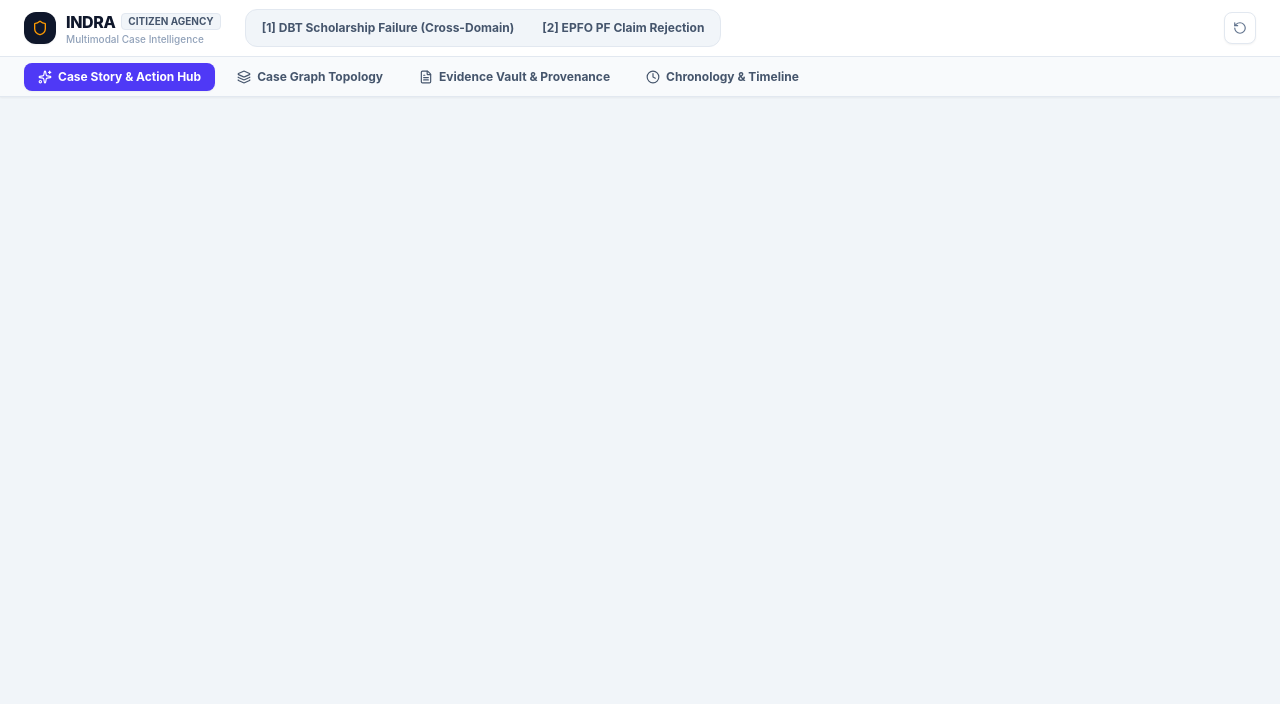
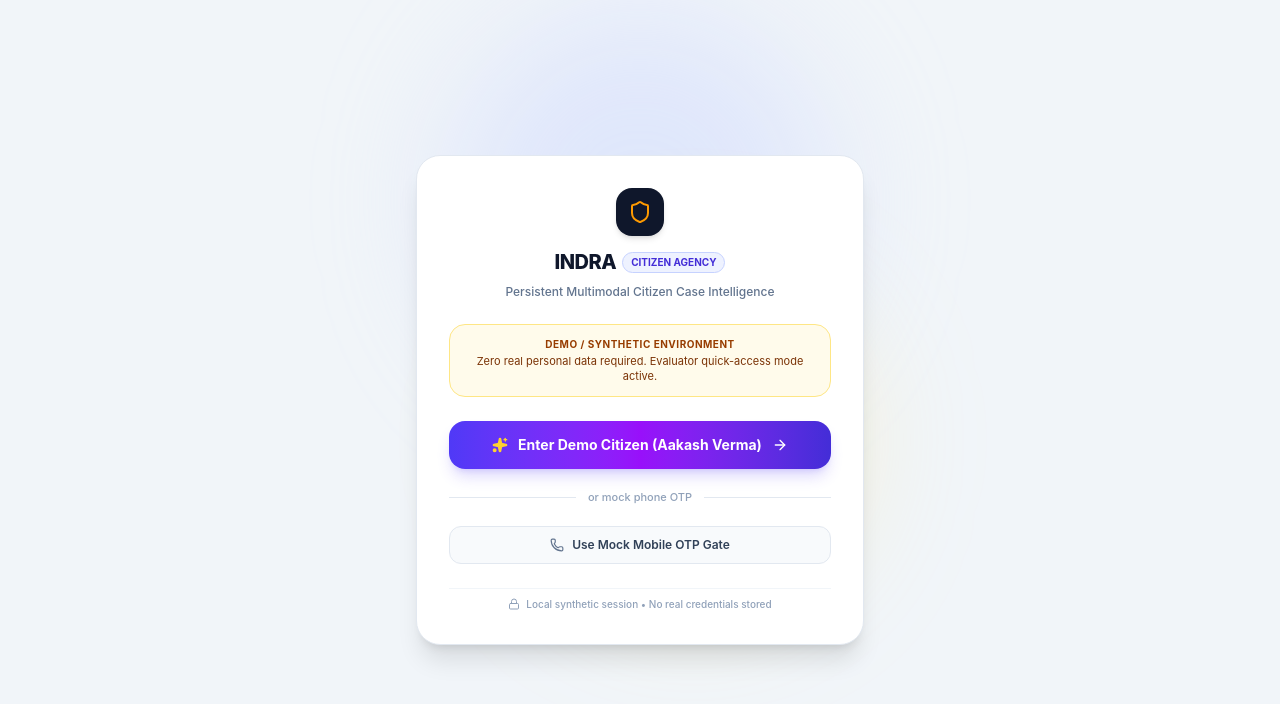
Before and after one commit to abhishekascodes/indra-repo, a React (Vite) app in the folder apps/web/: page / in a window 1280 px wide. Shown: the top 704 px of the page. Built offline with nearby package versions, Linux system fonts and the light colour scheme; no server answers.

Commit message:
feat(auth): add lightweight 1-click synthetic demo login screen

```diff
--- a/apps/web/src/App.tsx
+++ b/apps/web/src/App.tsx
@@ -4,11 +4,15 @@ import { CaseStoryView } from './components/CaseStoryView';
 import { EvidenceVault } from './components/EvidenceVault';
 import { CaseGraphView } from './components/CaseGraphView';
 import { TimelineRail } from './components/TimelineRail';
+import { LoginScreen } from './components/LoginScreen';
 import { api } from './services/api';
 import type { Case, UIGraphData, Provenance } from './types';
 import { CheckCircle2, AlertTriangle, X } from 'lucide-react';
 
 export const App: React.FC = () => {
+  const [isAuthenticated, setIsAuthenticated] = useState<boolean>(
+    () => localStorage.getItem('indra_auth') === 'true'
+  );
   const [currentCase, setCurrentCase] = useState<Case | null>(null);
   const [graphData, setGraphData] = useState<UIGraphData | null>(null);
   const [activeProvenance, setActiveProvenance] = useState<Provenance | null>(null);
@@ -61,8 +65,10 @@ export const App: React.FC = () => {
   };
 
   useEffect(() => {
-    initializeCase('dbt_failure');
-  }, []);
+    if (isAuthenticated) {
+      initializeCase('dbt_failure');
+    }
+  }, [isAuthenticated]);
 
   // Refresh case state & graph
   const refreshCase = async (caseId: string) => {
@@ -202,6 +208,26 @@ export const App: React.FC = () => {
     }
   };
 
+  const handleLogout = () => {
+    localStorage.removeItem('indra_auth');
+    localStorage.removeItem('indra_citizen');
+    setIsAuthenticated(false);
+    setCurrentCase(null);
+    setGraphData(null);
+    showToast('Logged out of demo session', 'info');
+  };
+
+  // If not authenticated, render Demo Login Screen
+  if (!isAuthenticated) {
+    return (
+      <LoginScreen
+        onLogin={() => {
+          setIsAuthenticated(true);
+        }}
+      />
+    );
+  }
+
   return (
     <div className="h-screen w-screen flex flex-col bg-slate-100 text-slate-900 overflow-hidden font-sans">
       {/* 1. Header Command Bar & Workspace View Switcher */}
@@ -214,6 +240,7 @@ export const App: React.FC = () => {
         onSimulateEvent={handleSimulateEvent}
         onExecuteAutopilot={handleExecuteAutopilot}
         onReset={handleReset}
+        onLogout={handleLogout}
         isLoading={isLoading}
       />
 
--- a/apps/web/src/components/Header.tsx
+++ b/apps/web/src/components/Header.tsx
@@ -2,7 +2,7 @@ import React, { useState } from 'react';
 import {
   Shield, Clock, Play, RotateCcw, Sliders,
   FilePlus, Hourglass, ChevronDown,
-  Sparkles, Layers, FileText, Volume2, VolumeX, Zap
+  Sparkles, Layers, FileText, Volume2, VolumeX, Zap, LogOut
 } from 'lucide-react';
 import type { Case, AgentState } from '../types';
 
@@ -15,6 +15,7 @@ interface HeaderProps {
   onSimulateEvent: (eventType: string) => void;
   onExecuteAutopilot: () => void;
   onReset: () => void;
+  onLogout: () => void;
   isLoading: boolean;
 }
 
@@ -41,6 +42,7 @@ export const Header: React.FC<HeaderProps> = ({
   onSimulateEvent,
   onExecuteAutopilot,
   onReset,
+  onLogout,
   isLoading,
 }) => {
   const [showDemoMenu, setShowDemoMenu] = useState(false);
@@ -246,6 +248,14 @@ export const Header: React.FC<HeaderProps> = ({
           >
             <RotateCcw className={`w-3.5 h-3.5 ${isLoading ? 'animate-spin' : ''}`} />
           </button>
+
+          <button
+            onClick={onLogout}
+            className="p-2 bg-white hover:bg-red-50 text-slate-400 hover:text-red-600 border border-slate-200 rounded-lg text-xs transition-all shadow-xs"
+            title="Log Out (Return to Demo Login)"
+          >
+            <LogOut className="w-3.5 h-3.5" />
+          </button>
         </div>
       </div>
 
--- /dev/null
+++ b/apps/web/src/components/LoginScreen.tsx
@@ -0,0 +1,147 @@
+import React, { useState } from 'react';
+import { Shield, Sparkles, Phone, KeyRound, ArrowRight, Lock, UserCheck } from 'lucide-react';
+
+interface LoginScreenProps {
+  onLogin: (citizenName: string) => void;
+}
+
+export const LoginScreen: React.FC<LoginScreenProps> = ({ onLogin }) => {
+  const [useOtpFlow, setUseOtpFlow] = useState(false);
+  const [phone, setPhone] = useState('+91 90000 00000');
+  const [otp, setOtp] = useState('123456');
+
+  const handle1ClickLogin = () => {
+    localStorage.setItem('indra_auth', 'true');
+    localStorage.setItem('indra_citizen', 'Aakash Verma');
+    onLogin('Aakash Verma');
+  };
+
+  const handleOtpSubmit = (e: React.FormEvent) => {
+    e.preventDefault();
+    localStorage.setItem('indra_auth', 'true');
+    localStorage.setItem('indra_citizen', 'Aakash Verma');
+    onLogin('Aakash Verma');
+  };
+
+  return (
+    <div className="h-screen w-screen bg-slate-100 flex flex-col items-center justify-center p-6 select-none relative overflow-hidden font-sans">
+      {/* Background Decorative Gradients */}
+      <div className="absolute top-1/4 left-1/2 -translate-x-1/2 -translate-y-1/2 w-96 h-96 bg-indigo-200/40 rounded-full blur-3xl pointer-events-none"></div>
+      <div className="absolute bottom-1/4 right-1/3 w-80 h-80 bg-amber-200/30 rounded-full blur-3xl pointer-events-none"></div>
+
+      {/* Main Login Card */}
+      <div className="w-full max-w-md bg-white rounded-3xl border border-slate-200 shadow-xl p-8 space-y-6 relative z-10">
+        {/* Brand Header */}
+        <div className="text-center space-y-2">
+          <div className="w-12 h-12 rounded-2xl bg-slate-900 mx-auto flex items-center justify-center shadow-md">
+            <Shield className="w-6 h-6 text-amber-500" />
+          </div>
+          <div className="flex items-center justify-center space-x-1.5 pt-1">
+            <h1 className="text-xl font-extrabold tracking-tight text-slate-900">INDRA</h1>
+            <span className="text-[10px] font-bold px-2 py-0.5 bg-indigo-50 text-indigo-700 rounded-full border border-indigo-200">
+              CITIZEN AGENCY
+            </span>
+          </div>
+          <p className="text-xs text-slate-500 font-medium">
+            Persistent Multimodal Citizen Case Intelligence
+          </p>
+        </div>
+
+        {/* Synthetic Environment Notice */}
+        <div className="p-3 rounded-2xl bg-amber-50 border border-amber-200 text-center space-y-0.5">
+          <div className="text-[10px] uppercase font-bold text-amber-800 tracking-wider">
+            DEMO / SYNTHETIC ENVIRONMENT
+          </div>
+          <p className="text-[11px] text-amber-900 leading-snug">
+            Zero real personal data required. Evaluator quick-access mode active.
+          </p>
+        </div>
+
+        {/* 1-CLICK INSTANT ENTRY (Primary CTA for Evaluators/Judges) */}
+        {!useOtpFlow ? (
+          <div className="space-y-4">
+            <button
+              onClick={handle1ClickLogin}
+              className="w-full py-3.5 px-4 bg-gradient-to-r from-indigo-600 via-purple-600 to-indigo-700 hover:from-indigo-700 hover:to-purple-700 text-white rounded-2xl text-sm font-bold flex items-center justify-center space-x-2.5 shadow-lg shadow-indigo-600/20 transition-all active:scale-98 cursor-pointer"
+            >
+              <Sparkles className="w-4 h-4 text-amber-300 fill-amber-300" />
+              <span>Enter Demo Citizen (Aakash Verma)</span>
+              <ArrowRight className="w-4 h-4 text-white" />
+            </button>
+
+            <div className="relative flex py-1 items-center">
+              <div className="flex-grow border-t border-slate-200"></div>
+              <span className="flex-shrink mx-3 text-[11px] text-slate-400 font-medium">or mock phone OTP</span>
+              <div className="flex-grow border-t border-slate-200"></div>
+            </div>
+
+            <button
+              onClick={() => setUseOtpFlow(true)}
+              className="w-full py-2.5 bg-slate-50 hover:bg-slate-100 text-slate-700 rounded-xl text-xs font-semibold flex items-center justify-center space-x-2 border border-slate-200 transition-all"
+            >
+              <Phone className="w-3.5 h-3.5 text-slate-500" />
+              <span>Use Mock Mobile OTP Gate</span>
+            </button>
+          </div>
+        ) : (
+          /* OPTIONAL MOCK OTP FLOW */
+          <form onSubmit={handleOtpSubmit} className="space-y-4">
+            <div className="space-y-3 text-left">
+              <div>
+                <label className="text-[11px] font-bold text-slate-700 block mb-1">
+                  Mock Phone Number
+                </label>
+                <div className="relative">
+                  <Phone className="w-4 h-4 text-slate-400 absolute left-3 top-1/2 -translate-y-1/2" />
+                  <input
+                    type="text"
+                    value={phone}
+                    onChange={(e) => setPhone(e.target.value)}
+                    className="w-full pl-9 pr-3 py-2 bg-slate-50 border border-slate-200 rounded-xl text-xs font-mono font-bold text-slate-900 focus:outline-none focus:border-indigo-500"
+                  />
+                </div>
+              </div>
+
+              <div>
+                <label className="text-[11px] font-bold text-slate-700 block mb-1">
+                  Mock OTP (Default: 123456)
+                </label>
+                <div className="relative">
+                  <KeyRound className="w-4 h-4 text-slate-400 absolute left-3 top-1/2 -translate-y-1/2" />
+                  <input
+                    type="text"
+                    value={otp}
+                    onChange={(e) => setOtp(e.target.value)}
+                    className="w-full pl-9 pr-3 py-2 bg-slate-50 border border-slate-200 rounded-xl text-xs font-mono font-bold text-slate-900 tracking-widest focus:outline-none focus:border-indigo-500"
+                  />
+                </div>
+              </div>
+            </div>
+
+            <button
+              type="submit"
+              className="w-full py-3 bg-slate-900 hover:bg-slate-800 text-white rounded-xl text-xs font-bold flex items-center justify-center space-x-2 transition-all shadow-md active:scale-98"
+            >
+              <UserCheck className="w-4 h-4 text-amber-400" />
+              <span>Verify & Enter Flagship Case</span>
+            </button>
+
+            <button
+              type="button"
+              onClick={() => setUseOtpFlow(false)}
+              className="w-full text-center text-xs text-indigo-600 hover:text-indigo-800 font-semibold transition-colors"
+            >
+              Back to 1-Click Instant Login
+            </button>
+          </form>
+        )}
+
+        {/* Security & Synthetic Guarantee Footer */}
+        <div className="pt-2 border-t border-slate-100 flex items-center justify-center space-x-1.5 text-[10px] text-slate-400 font-medium">
+          <Lock className="w-3 h-3 text-slate-400" />
+          <span>Local synthetic session • No real credentials stored</span>
+        </div>
+      </div>
+    </div>
+  );
+};
```
